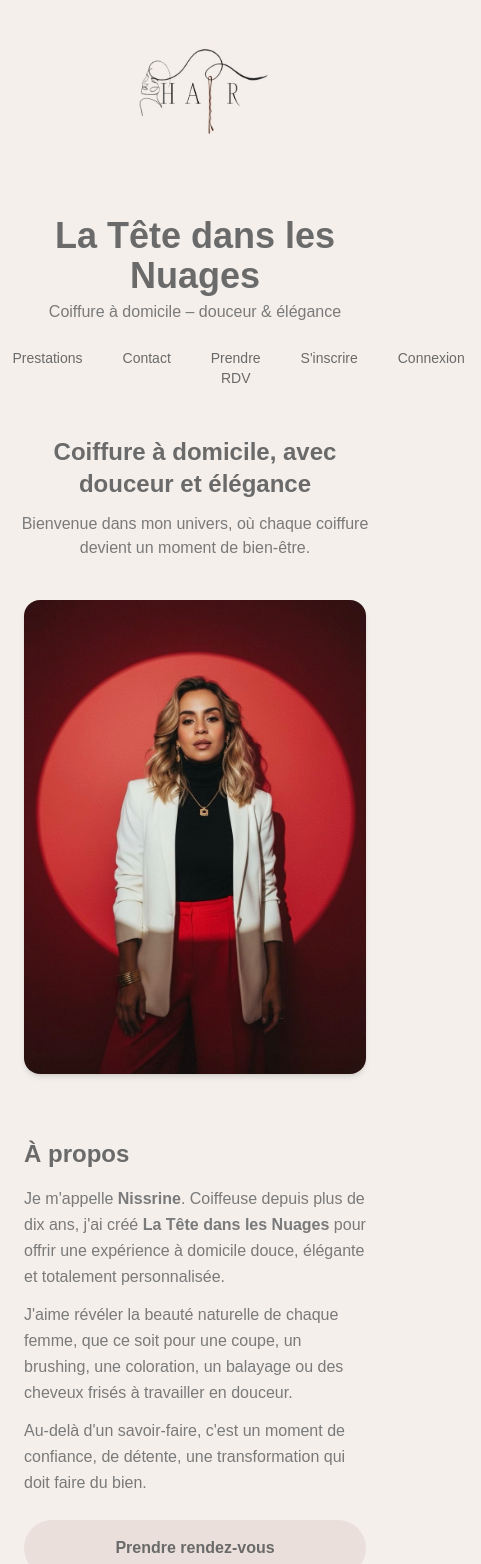
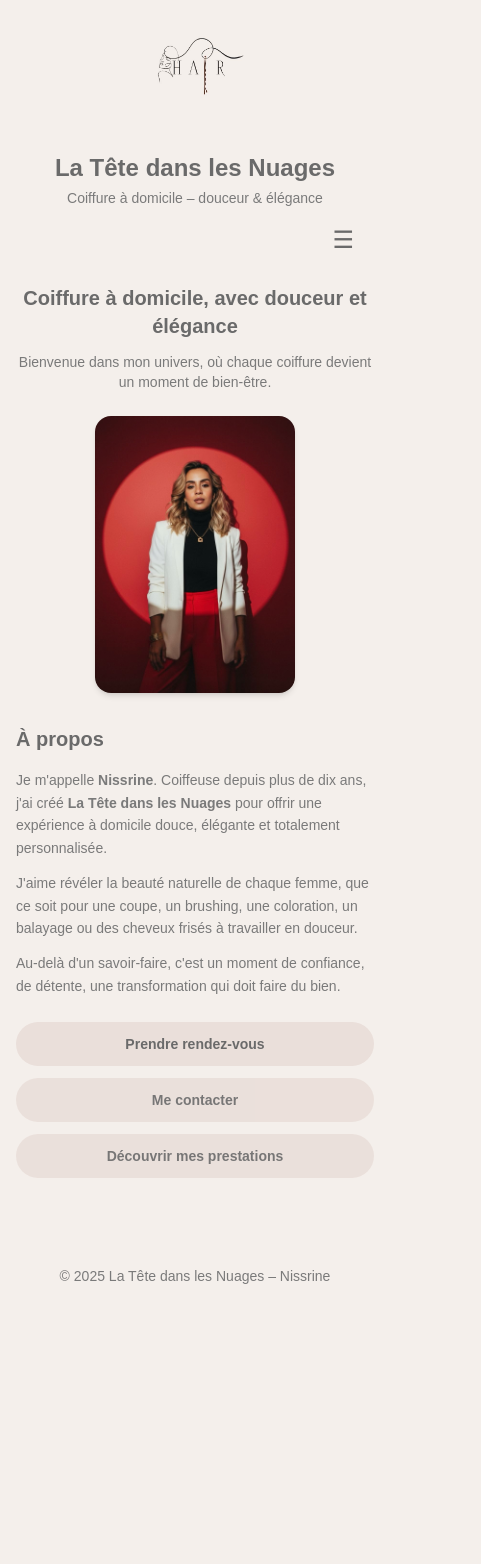
Before and after one commit to nissou45/latetedanslesnuages-web, a React (Vite) app: page / in a window 390 px wide. Shown: the top 1564 px of the page, 481 px wide, since content can reach past the window. After the commit the page ends 1310 px from the top, so only its background shows below. Built offline with nearby package versions, Linux system fonts and the light colour scheme.

Commit message:
fix: improve mobile responsiveness

```diff
--- a/src/components/Header.tsx
+++ b/src/components/Header.tsx
@@ -1,27 +1,32 @@
+import { useState } from "react";
 import { NavLink } from "react-router-dom";
 import logo from "../assets/logo.png";
 
+const links = [
+  { to: "/", label: "Accueil" },
+  { to: "/prestations", label: "Prestations" },
+  { to: "/contact", label: "Contact" },
+  { to: "/rendez-vous", label: "Prendre RDV" },
+  { to: "/inscription", label: "S'inscrire" },
+  { to: "/connexion", label: "Connexion" },
+];
+
 export default function Header() {
+  const [open, setOpen] = useState(false);
+
   return (
-    <header className="flex flex-col items-center text-center pt-4">
-      <img src={logo} alt="Logo La Tête dans les Nuages" className="w-48" />
-      <h1 className="text-4xl font-semibold text-gris-doux mt-2">
+    <header className="flex flex-col items-center text-center pt-4 px-4">
+      <img src={logo} alt="Logo" className="w-32 md:w-48" />
+      <h1 className="text-2xl md:text-4xl font-semibold text-gris-doux mt-2">
         La Tête dans les Nuages
       </h1>
-      <p className="text-gris-clair text-base mt-1">
+      <p className="text-gris-clair text-sm md:text-base mt-1">
         Coiffure à domicile – douceur & élégance
       </p>
 
-      <nav className="flex gap-2 mt-4">
-        {[
-          { to: "/", label: "Accueil" },
-          { to: "/prestations", label: "Prestations" },
-          { to: "/contact", label: "Contact" },
-          { to: "/rendez-vous", label: "Prendre RDV" },
-          { to: "/inscription", label: "S'inscrire" },
-
-          { to: "/connexion", label: "Connexion" },
-        ].map(({ to, label }) => (
+      {/* DESKTOP NAV */}
+      <nav className="hidden md:flex gap-2 mt-4 flex-wrap justify-center">
+        {links.map(({ to, label }) => (
           <NavLink
             key={to}
             to={to}
@@ -34,6 +39,35 @@ export default function Header() {
           </NavLink>
         ))}
       </nav>
+
+      {/* MOBILE HAMBURGER */}
+      <div className="md:hidden w-full flex justify-end px-2 mt-3">
+        <button
+          onClick={() => setOpen(!open)}
+          className="text-gris-doux text-2xl px-3 py-1 rounded-xl hover:bg-rose-poudre transition-all"
+        >
+          {open ? "✕" : "☰"}
+        </button>
+      </div>
+
+      {/* MOBILE MENU */}
+      {open && (
+        <nav className="md:hidden flex flex-col w-full gap-1 mt-2 mb-3">
+          {links.map(({ to, label }) => (
+            <NavLink
+              key={to}
+              to={to}
+              onClick={() => setOpen(false)}
+              className={({ isActive }) =>
+                `px-4 py-3 rounded-xl text-gris-doux text-sm text-left transition-all
+                ${isActive ? "bg-rose-poudre" : "hover:bg-rose-poudre"}`
+              }
+            >
+              {label}
+            </NavLink>
+          ))}
+        </nav>
+      )}
     </header>
   );
 }
--- a/src/pages/Accueil.tsx
+++ b/src/pages/Accueil.tsx
@@ -5,66 +5,66 @@ export default function Accueil() {
   return (
     <>
       {/* INTRO */}
-      <section className="text-center max-w-2xl mx-auto mt-10 px-4">
-        <h2 className="text-2xl font-semibold text-gris-doux mb-3">
+      <section className="text-center max-w-2xl mx-auto mt-6 px-4">
+        <h2 className="text-xl md:text-2xl font-semibold text-gris-doux mb-3">
           Coiffure à domicile, avec douceur et élégance
         </h2>
-        <p className="text-gris-clair text-base">
+        <p className="text-gris-clair text-sm md:text-base">
           Bienvenue dans mon univers, où chaque coiffure devient un moment de
           bien-être.
         </p>
       </section>
 
       {/* À PROPOS */}
-      <section className="flex justify-center px-6 py-10">
-        <div className="flex flex-col md:flex-row items-start gap-16 max-w-5xl w-full">
+      <section className="flex justify-center px-4 py-6">
+        <div className="flex flex-col md:flex-row items-start gap-8 md:gap-16 max-w-5xl w-full">
           {/* PHOTO */}
-          <div className="w-full md:w-1/2 flex justify-start">
+          <div className="w-full md:w-1/2 flex justify-center md:justify-start">
             <img
               src={photo}
               alt="Nissrine"
-              className="w-full max-w-sm rounded-2xl object-cover shadow-md"
+              className="w-full max-w-[200px] md:max-w-sm rounded-2xl object-cover shadow-md"
             />
           </div>
 
           {/* TEXTE */}
           <div className="w-full md:w-1/2">
-            <h2 className="text-2xl font-semibold text-gris-doux mb-4">
+            <h2 className="text-xl md:text-2xl font-semibold text-gris-doux mb-4">
               À propos
             </h2>
-            <p className="text-gris-clair mb-3 leading-relaxed">
+            <p className="text-gris-clair text-sm mb-3 leading-relaxed">
               Je m'appelle <strong>Nissrine</strong>. Coiffeuse depuis plus de
               dix ans, j'ai créé <strong>La Tête dans les Nuages</strong> pour
               offrir une expérience à domicile douce, élégante et totalement
               personnalisée.
             </p>
-            <p className="text-gris-clair mb-3 leading-relaxed">
+            <p className="text-gris-clair text-sm mb-3 leading-relaxed">
               J'aime révéler la beauté naturelle de chaque femme, que ce soit
               pour une coupe, un brushing, une coloration, un balayage ou des
               cheveux frisés à travailler en douceur.
             </p>
-            <p className="text-gris-clair mb-6 leading-relaxed">
+            <p className="text-gris-clair text-sm mb-6 leading-relaxed">
               Au-delà d'un savoir-faire, c'est un moment de confiance, de
               détente, une transformation qui doit faire du bien.
             </p>
 
             {/* BOUTONS */}
-            <div className="flex flex-col gap-4">
+            <div className="flex flex-col gap-3">
               <Link
                 to="/rendez-vous"
-                className="text-center py-4 px-8 bg-rose-poudre text-gris-doux font-semibold rounded-full hover:bg-rose-hover transition-all duration-300"
+                className="text-center py-3 px-8 bg-rose-poudre text-gris-doux font-semibold rounded-full hover:bg-rose-hover transition-all duration-300 text-sm"
               >
                 Prendre rendez-vous
               </Link>
               <Link
                 to="/contact"
-                className="text-center py-4 px-8 bg-rose-poudre text-gris-doux font-semibold rounded-full hover:bg-rose-hover transition-all duration-300 opacity-90"
+                className="text-center py-3 px-8 bg-rose-poudre text-gris-doux font-semibold rounded-full hover:bg-rose-hover transition-all duration-300 opacity-90 text-sm"
               >
                 Me contacter
               </Link>
               <Link
                 to="/prestations"
-                className="text-center py-4 px-8 bg-rose-poudre text-gris-doux font-semibold rounded-full hover:bg-rose-hover transition-all duration-300 opacity-90"
+                className="text-center py-3 px-8 bg-rose-poudre text-gris-doux font-semibold rounded-full hover:bg-rose-hover transition-all duration-300 opacity-90 text-sm"
               >
                 Découvrir mes prestations
               </Link>
```
